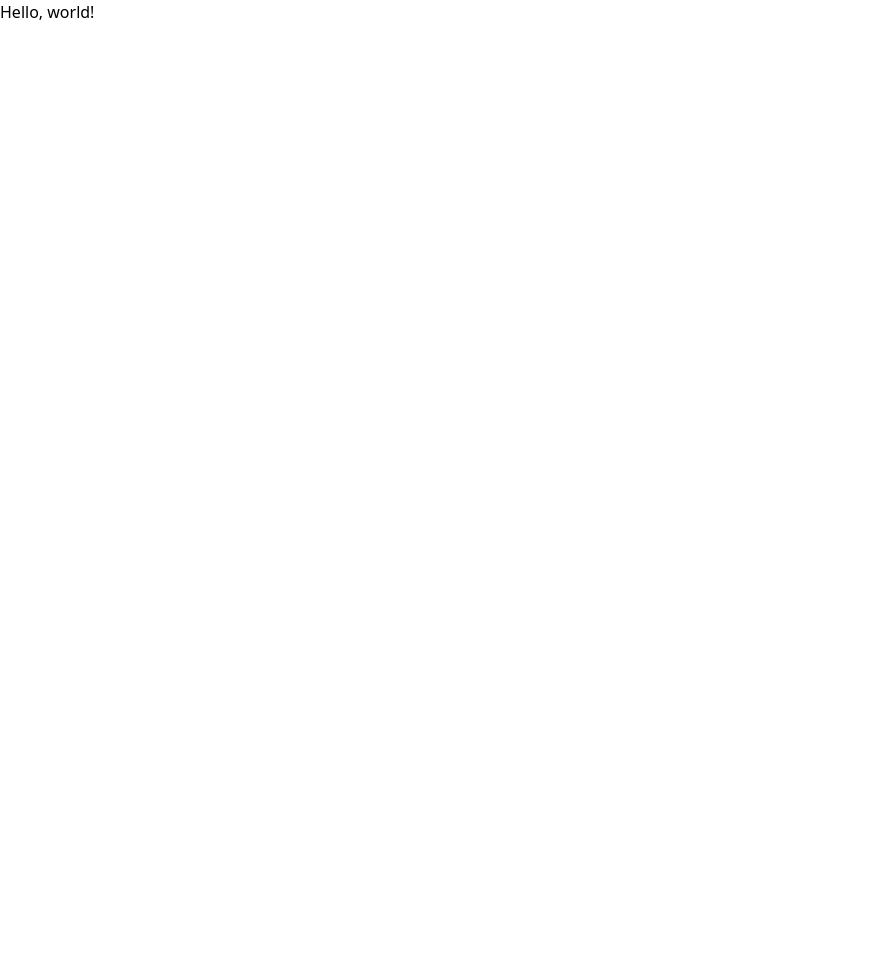
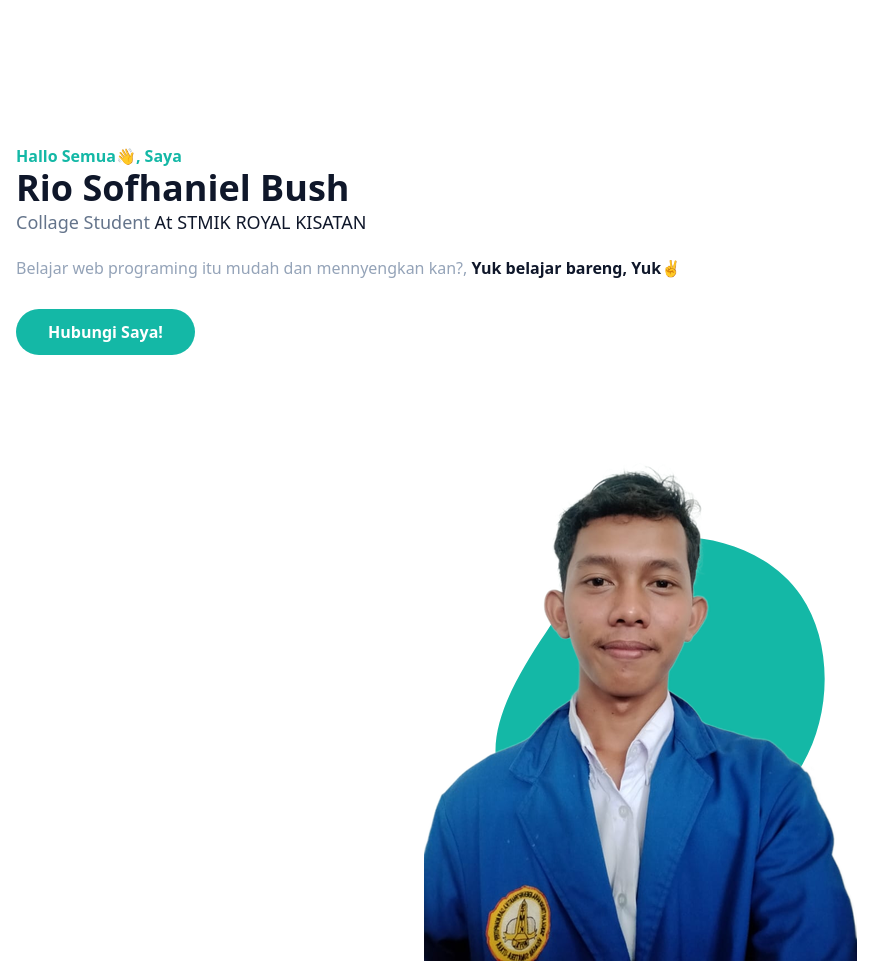
Before and after one commit to Riobush32/Tailwind-Portofolio, a website: page index.html in a window 1280 px wide. Shown: the whole page, without its empty margins (0-887 px from the left). Before the commit the page ends 800 px from the top, so only its background shows below. Drawn offline with Linux system fonts and the light colour scheme.

Commit message:
30:00 Hero Section

```diff
--- a/index.html
+++ b/index.html
@@ -1,5 +1,6 @@
 <!DOCTYPE html>
 <html lang="en">
+
 <head>
     <meta charset="UTF-8">
     <meta http-equiv="X-UA-Compatible" content="IE=edge">
@@ -7,7 +8,45 @@
     <link href="dist/output.css" rel="stylesheet">
     <title>Portofolio Tailwind</title>
 </head>
+
 <body>
-    <h1>Hello, world!</h1>
+
+    <!-- Hero Section Start -->
+
+    <section id="home" class="pt-36">
+        <div class="container">
+            <div class="flex flex-wrap">
+                <div class="w-full self-center px-4">
+                    <h1 class="text-base font-semibold text-primary">Hallo Semua👋, Saya <span
+                            class="block font-bold text-dark text-4xl">Rio Sofhaniel Bush</span></h1>
+                    <h2 class="text-lg font-medium mb-5 text-slate-500">Collage Student <span class="text-dark">At STMIK
+                            ROYAL KISATAN</span></h2>
+                    <p class="font-medium text-slate-400 mb-10">Belajar web programing itu mudah dan mennyengkan kan?,
+                        <span class="text-dark font-bold">Yuk belajar bareng, Yuk✌️</span></p>
+
+                    <a href="#"
+                        class="text-base font-semibold text-white bg-primary py-3 px-8 rounded-full hover:shadow-lg hover:opacity-80 transition duration-300 ease-in-out">Hubungi
+                        Saya!</a>
+                </div>
+            </div>
+            <div class="self-end w-full px-4">
+                <div class="mt-10 realative">
+                    <img src="dist/img/gambar2.png" alt="RioSofhanielBush" class="max-w-full mx-auto">
+                    <span class="absolute -bottom-20 -z-10 left-1/2 -translate-x-1/2">
+                        <svg height="400" width="400" viewBox="0 0 200 200" xmlns="http://www.w3.org/2000/svg">
+                            <path fill="#14b8a6"
+                                d="M67.1,-35.1C80.4,-15.7,80.2,15.2,66.7,36.8C53.3,58.4,26.6,70.6,0.4,70.4C-25.9,70.2,-51.8,57.5,-58.4,39.9C-65,22.3,-52.4,-0.3,-39.4,-19.5C-26.5,-38.8,-13.2,-54.6,6.8,-58.5C26.9,-62.4,53.8,-54.5,67.1,-35.1Z"
+                                transform="translate(100 100) scale(1.2)" />
+                        </svg>
+                    </span>
+                </div>
+            </div>
+        </div>
+    </section>
+
+    <!-- Hero Section End -->
+
+
 </body>
+
 </html>
--- a/tailwind.config.js
+++ b/tailwind.config.js
@@ -1,7 +1,12 @@
 module.exports = {
-  content: ['indext.html'],
+  content: ['index.html'],
   theme: {
-    extend: {},
+    extend: {
+      colors: {
+        primary: '#14b8a6',
+        dark: '#0f172a'
+      }
+    },
   },
   plugins: [],
 }
```
Also changed, not shown: dist/img/gambar2.png (added), dist/img/gambar5ok.jpg (added), dist/output.css.
